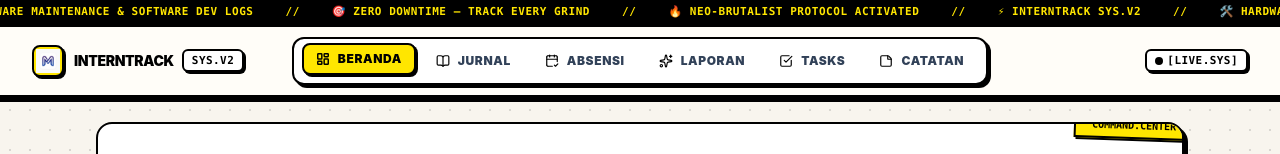
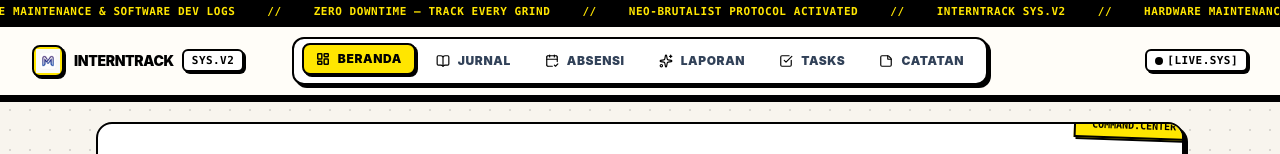
Before and after one commit to farhanmunada/monev-maggang, a Next.js app: page / in a window 1280 px wide. Shown: the top 154 px of the page. Built offline with nearby package versions, Linux system fonts and the light colour scheme; no server answers; the database is empty.

Commit message:
fix(ui): remove emojis from brutalist marquee ticker

```diff
--- a/src/app/layout.js
+++ b/src/app/layout.js
@@ -25,21 +25,21 @@ export default function RootLayout({ children }) {
         {/* Neo-Brutalist Ticker Banner */}
         <div className="marquee-banner bg-black text-[#ffe600] border-b-2 border-black overflow-hidden py-1 select-none font-mono text-[11px] font-black tracking-wider uppercase flex items-center">
           <div className="animate-marquee whitespace-nowrap flex items-center gap-8">
-            <span className="flex items-center gap-2">⚡ INTERNTRACK SYS.V2</span>
+            <span>INTERNTRACK SYS.V2</span>
             <span>{"//"}</span>
-            <span>🛠️ HARDWARE MAINTENANCE & SOFTWARE DEV LOGS</span>
+            <span>HARDWARE MAINTENANCE & SOFTWARE DEV LOGS</span>
             <span>{"//"}</span>
-            <span>🎯 ZERO DOWNTIME — TRACK EVERY GRIND</span>
+            <span>ZERO DOWNTIME — TRACK EVERY GRIND</span>
             <span>{"//"}</span>
-            <span>🔥 NEO-BRUTALIST PROTOCOL ACTIVATED</span>
+            <span>NEO-BRUTALIST PROTOCOL ACTIVATED</span>
             <span>{"//"}</span>
-            <span>⚡ INTERNTRACK SYS.V2</span>
+            <span>INTERNTRACK SYS.V2</span>
             <span>{"//"}</span>
-            <span>🛠️ HARDWARE MAINTENANCE & SOFTWARE DEV LOGS</span>
+            <span>HARDWARE MAINTENANCE & SOFTWARE DEV LOGS</span>
             <span>{"//"}</span>
-            <span>🎯 ZERO DOWNTIME — TRACK EVERY GRIND</span>
+            <span>ZERO DOWNTIME — TRACK EVERY GRIND</span>
             <span>{"//"}</span>
-            <span>🔥 NEO-BRUTALIST PROTOCOL ACTIVATED</span>
+            <span>NEO-BRUTALIST PROTOCOL ACTIVATED</span>
           </div>
         </div>
 
```
